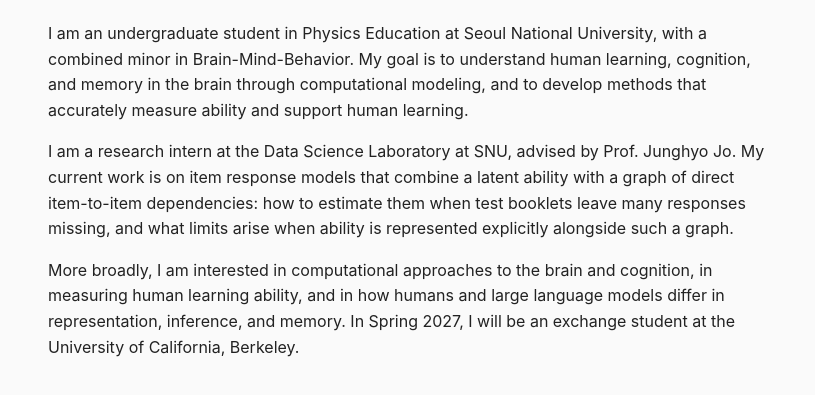
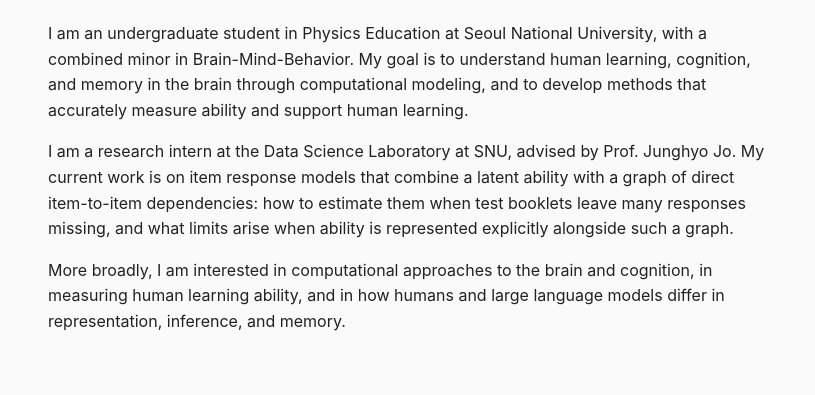
Before and after one commit to Hyuckchan-Cha/Hyuckchan-Cha.github.io, a plain HTML site: page index.html in a window 1280 px wide. Shown: the part 263-658 px from the top of the page, without its empty margins (232-1047 px from the left). Drawn offline with Linux system fonts and the light colour scheme.

Commit message:
Remove exchange sentence from Home
Co-Authored-By: Claude Opus 5.5 <noreply@anthropic.com>

```diff
--- a/index.html
+++ b/index.html
@@ -49,8 +49,7 @@
       <p>
         More broadly, I am interested in computational approaches to the brain and cognition,
         in measuring human learning ability, and in how humans and large language models
-        differ in representation, inference, and memory. In Spring 2027, I will be an exchange
-        student at the University of California, Berkeley.
+        differ in representation, inference, and memory.
       </p>
     </section>
   </main>
```
